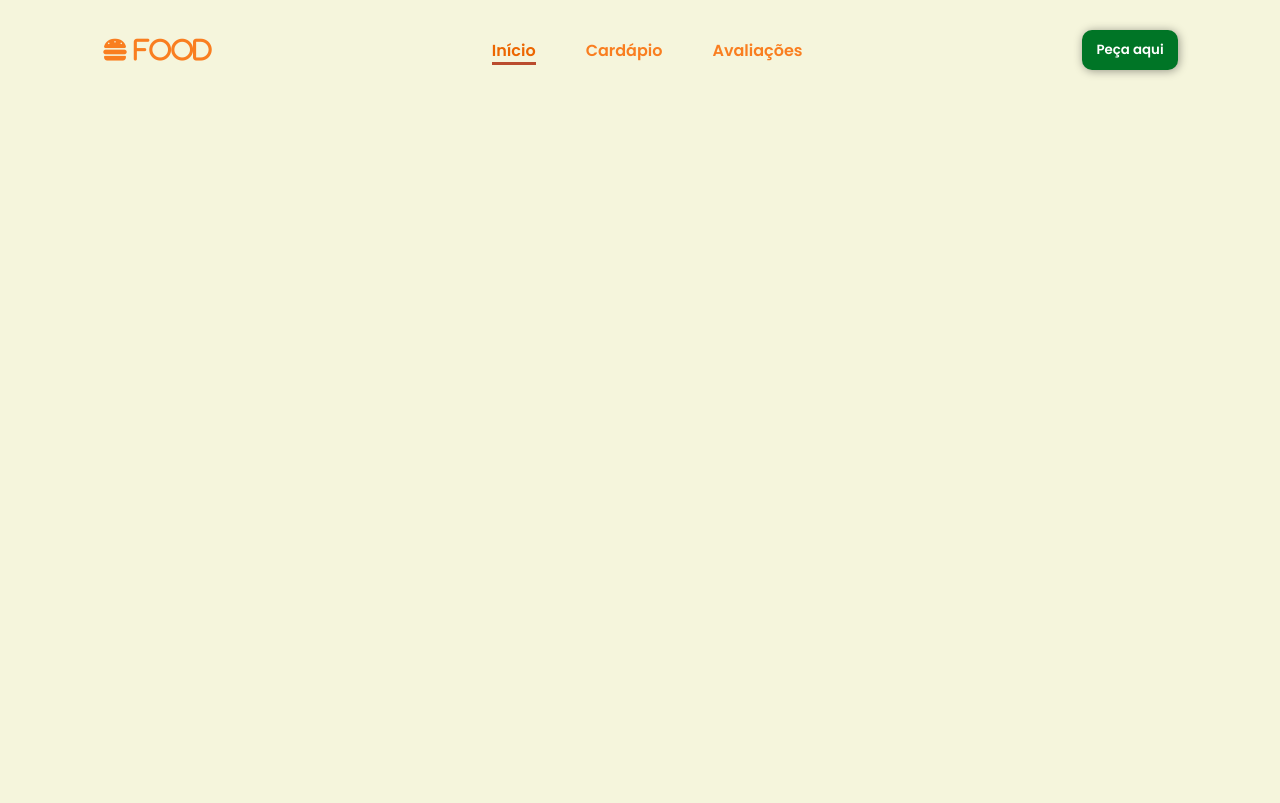
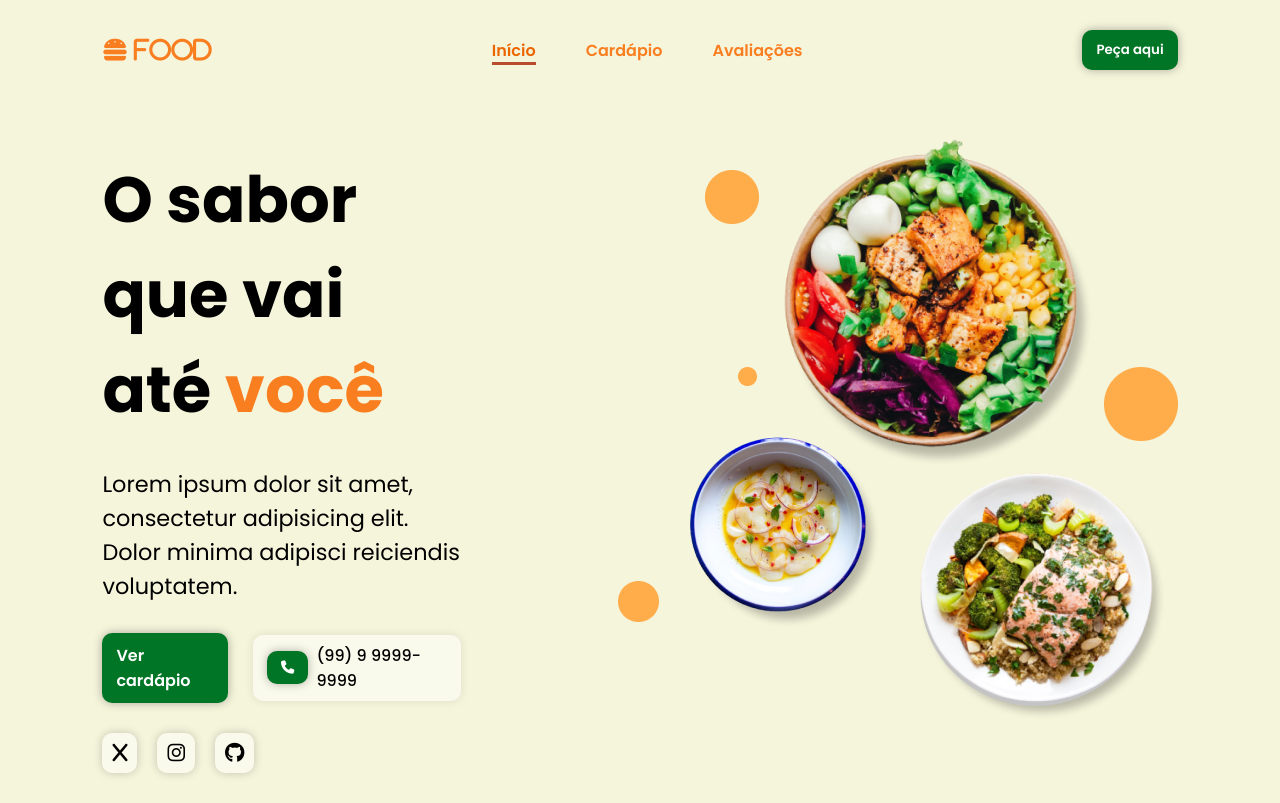
Before and after one commit to wgutto/landing-page-food, a plain HTML site: page index.html in a window 1280 px wide. Drawn offline with nearby package versions, Linux system fonts and the light colour scheme.

Commit message:
home uptade

```diff
--- a/index.html
+++ b/index.html
@@ -6,6 +6,7 @@
     <link rel="stylesheet" href="https://cdnjs.cloudflare.com/ajax/libs/font-awesome/6.7.1/css/all.min.css" integrity="sha512-5Hs3dF2AEPkpNAR7UiOHba+lRSJNeM2ECkwxUIxC1Q/FLycGTbNapWXB4tP889k5T5Ju8fs4b1P5z/iB4nMfSQ==" crossorigin="anonymous" referrerpolicy="no-referrer" />
     <link rel="stylesheet" href="src/styles/style.css">
     <link rel="stylesheet" href="src/styles/nav.css">
+    <link rel="stylesheet" href="src/styles/home.css">
 
     <script src="https://cdnjs.cloudflare.com/ajax/libs/jquery/3.7.1/jquery.min.js" integrity="sha512-v2CJ7UaYy4JwqLDIrZUI/4hqeoQieOmAZNXBeQyjo21dadnwR+8ZaIJVT8EE2iyI61OV8e6M8PP2/4hpQINQ/g==" crossorigin="anonymous" referrerpolicy="no-referrer"></script>
     <title>Landing Page</title>
@@ -43,6 +44,46 @@
         </div>
     </header>
 
+    <main id="content">
+        <section id="home">
+            <div id="cta">
+                <h1 class="title">O sabor que vai até
+                    <span>você</span>
+                </h1>
+
+                <p class="description">Lorem ipsum dolor sit amet, consectetur adipisicing elit. Dolor minima adipisci reiciendis voluptatem.</p>
+
+                <div id="cda_buttons">
+                    <a href="#" class="button-default">Ver cardápio</a>
+
+                    <a href="tel:+99999999999" id="phone_button">
+                        <button class="button-default">
+                            <i class="fa-solid fa-phone"></i>
+                        </button>
+                        (99) 9 9999-9999
+                    </a>
+                </div>
+
+                <div class="social-media-buttons">
+                    <a href="#">
+                        <i class="fa-brands fa-x"></i>
+                    </a>
+                    <a href="#">
+                        <i class="fa-brands fa-instagram"></i>
+                    </a>
+                    <a href="#">
+                        <i class="fa-brands fa-github"></i>
+                    </a>
+                </div>
+            </div>
+
+
+            <div id="banner">
+                <img src="src/images/hero.png" alt="Foto sanduiche">
+            </div>
+        </section>
+    </main>
+
     <script src="src/js/script.js"></script>
 </body>
 </html>
--- /dev/null
+++ b/src/styles/home.css
@@ -0,0 +1,54 @@
+#home  {
+    display: flex;
+    min-height: calc(100vh - 100px);
+}
+
+#cta {
+    width: 35%;
+    display: flex;
+    flex-direction: column;
+    gap: 30px;
+    margin-top: 2%;
+}
+#cta .title {
+    font-size: 4rem;
+}
+#cta .title span {
+    color: #f97e20;
+}
+#cta .description {
+    font-size: 1.4rem;
+}
+
+#cda_buttons {
+    display: flex;
+    align-items: center;
+    gap: 25px;
+}
+#cda_buttons a {
+    text-decoration: none;
+}
+
+#phone_button {
+    display: flex;
+    align-items: center;
+    gap: 8px;
+    padding: 8px 14px;
+    font-weight: 500;
+    border-radius: 10px;
+
+    background-color: rgb(250, 250, 236);
+    box-shadow: 0px 0px 10px rgb(0, 0, 0, 0.1);
+    color: black;
+}
+#phone_button i {
+    border-radius: 50%;
+}
+
+#banner {
+    display: flex;
+    align-items: start;
+    justify-content: end;
+    width: 70%;
+
+}
--- a/src/styles/style.css
+++ b/src/styles/style.css
@@ -13,6 +13,9 @@ body {
     background-color: beige;
 }
 
+section {
+    padding: 30px 8%;
+}
 
 .button-default {
     display: flex;
@@ -23,7 +26,7 @@ body {
     cursor: pointer;
     font-weight: 600;
     border: none;
-    box-shadow: 1px 1px 10px rgba(0, 0, 0, 0.384);
+    box-shadow: 0px 0px 10px rgba(0, 0, 0, .3);
     transition: background-color .3s ease;
 
     background-color: #007526;
@@ -32,3 +35,25 @@ body {
 .button-default:hover {
     background-color: #018d2d;
 }
+
+.social-media-buttons {
+    display: flex;
+    gap: 20px;
+    font-size: 20px;
+
+}
+.social-media-buttons a {
+    display: flex;
+    align-items: center;
+    padding: 10px;
+    border-radius: 10px;
+    text-decoration: none;
+
+    color: black;
+    box-shadow: 0px 0px 10px rgb(0, 0, 0, 0.2);
+    background-color: rgb(250, 250, 236);
+    transition: box-shadow .3s ease;
+}
+.social-media-buttons a:hover {
+    box-shadow: 0px 0px 10px rgb(0, 0, 0, 0.4);
+}
```
Also changed, not shown: src/images/hero.png (added).
